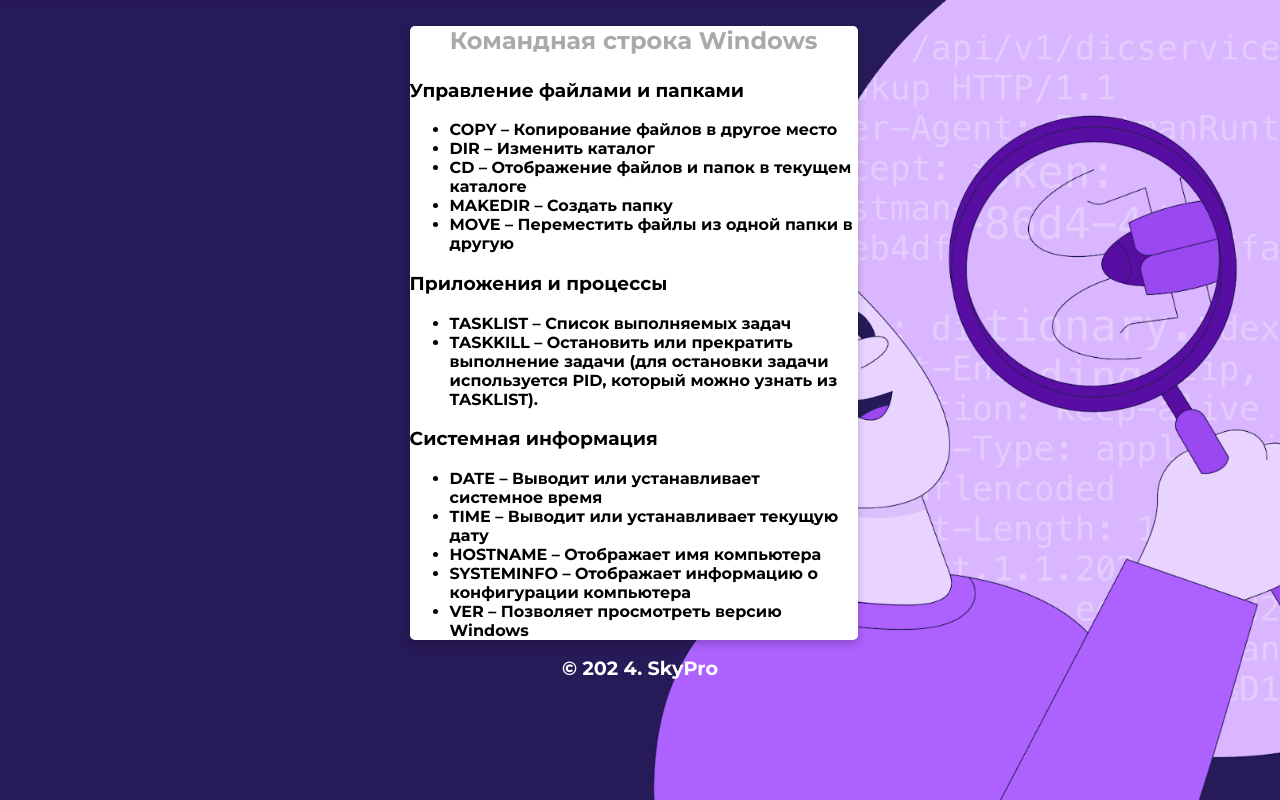
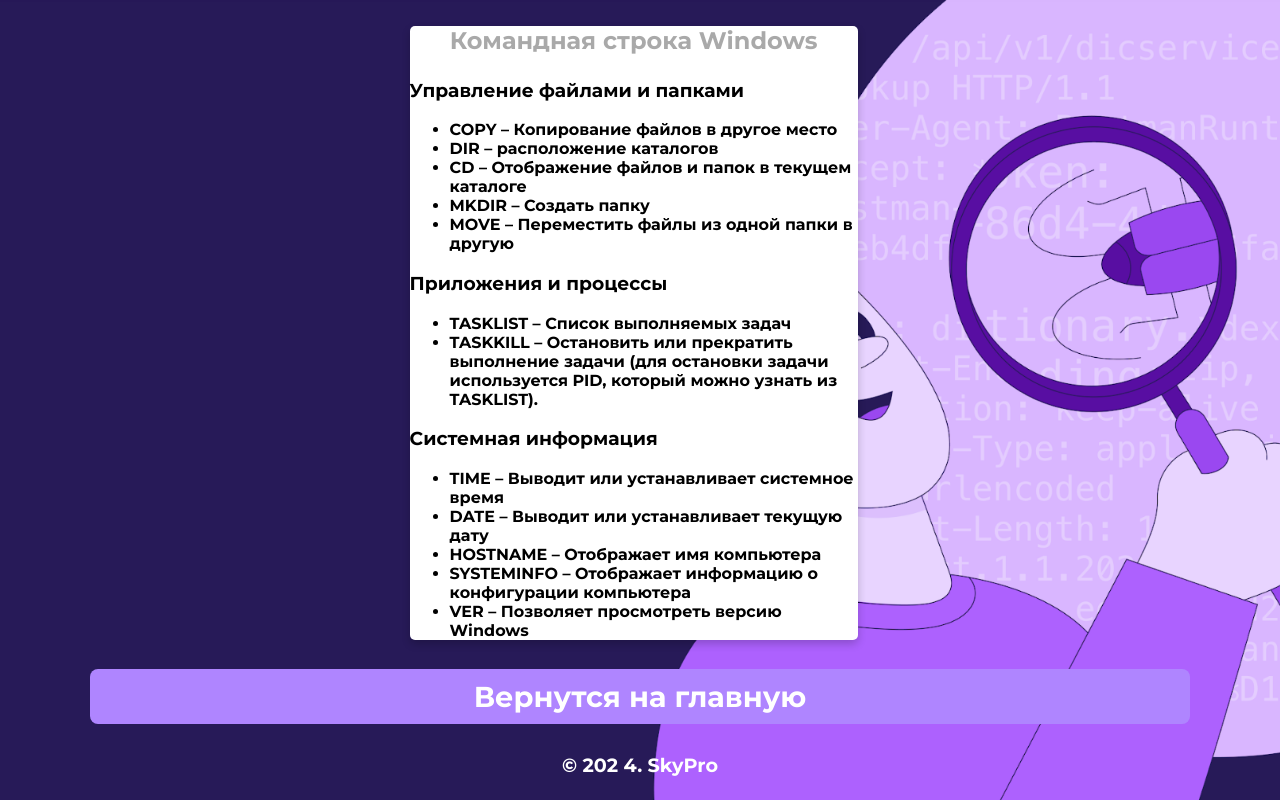
Before and after one commit to Alieksandr28/tets-rep, a plain HTML site: page html/cmd.html in a window 1280 px wide. Drawn offline with Linux system fonts and the light colour scheme.

Commit message:
create branch2

```diff
--- a/html/cmd.html
+++ b/html/cmd.html
@@ -16,9 +16,9 @@
          <h3 id="rt-0"> Управление файлами и папками</h3>
          <ul>
             <li>COPY – Копирование файлов в другое место</li>
-            <li>DIR – Изменить каталог</li>
+            <li>DIR – расположение каталогов</li>
             <li>CD – Отображение файлов и папок в текущем каталоге</li>
-            <li>MAKEDIR – Создать папку</li>
+            <li>MKDIR – Создать папку</li>
             <li>MOVE – Переместить файлы из одной папки в другую</li>
          </ul>
          <h3 id="rt-1">Приложения и процессы</h3>
@@ -28,8 +28,8 @@
          </ul>
          <h3 id="rt-3">Системная информация</h3>
          <ul>
-            <li>DATE – Выводит или устанавливает системное время</li>
-            <li>TIME – Выводит или устанавливает текущую дату</li>
+            <li>TIME – Выводит или устанавливает системное время</li>
+            <li>DATE – Выводит или устанавливает текущую дату</li>
             <li>HOSTNAME – Отображает имя компьютера</li>
             <li>SYSTEMINFO – Отображает информацию о конфигурации компьютера</li>
             <li>VER – Позволяет просмотреть версию Windows</li>
@@ -37,6 +37,9 @@
       </div>
       <!--footer-->
       <footer class="animated fadeIn">
+         <p class="location" align="center">
+            <a href="../index.html">Вернутся на главную</a>
+         </p>
          &copy; 202 4. SkyPro
       </footer>
    </body>
```
Also changed, not shown: html/git.html (+1 -1 lines), html/mac.html (+2 -2 lines), index.html (+2 -2 lines).
